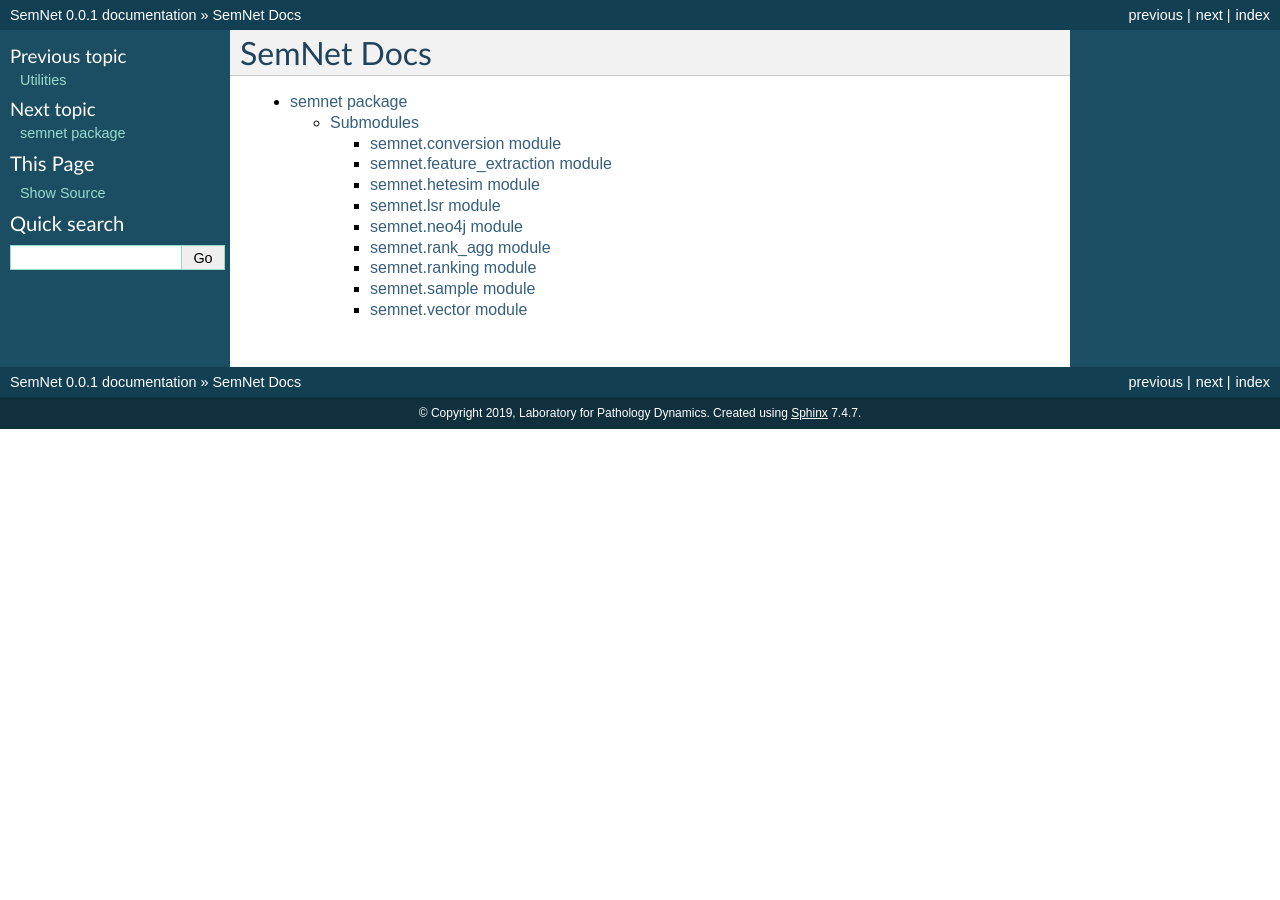
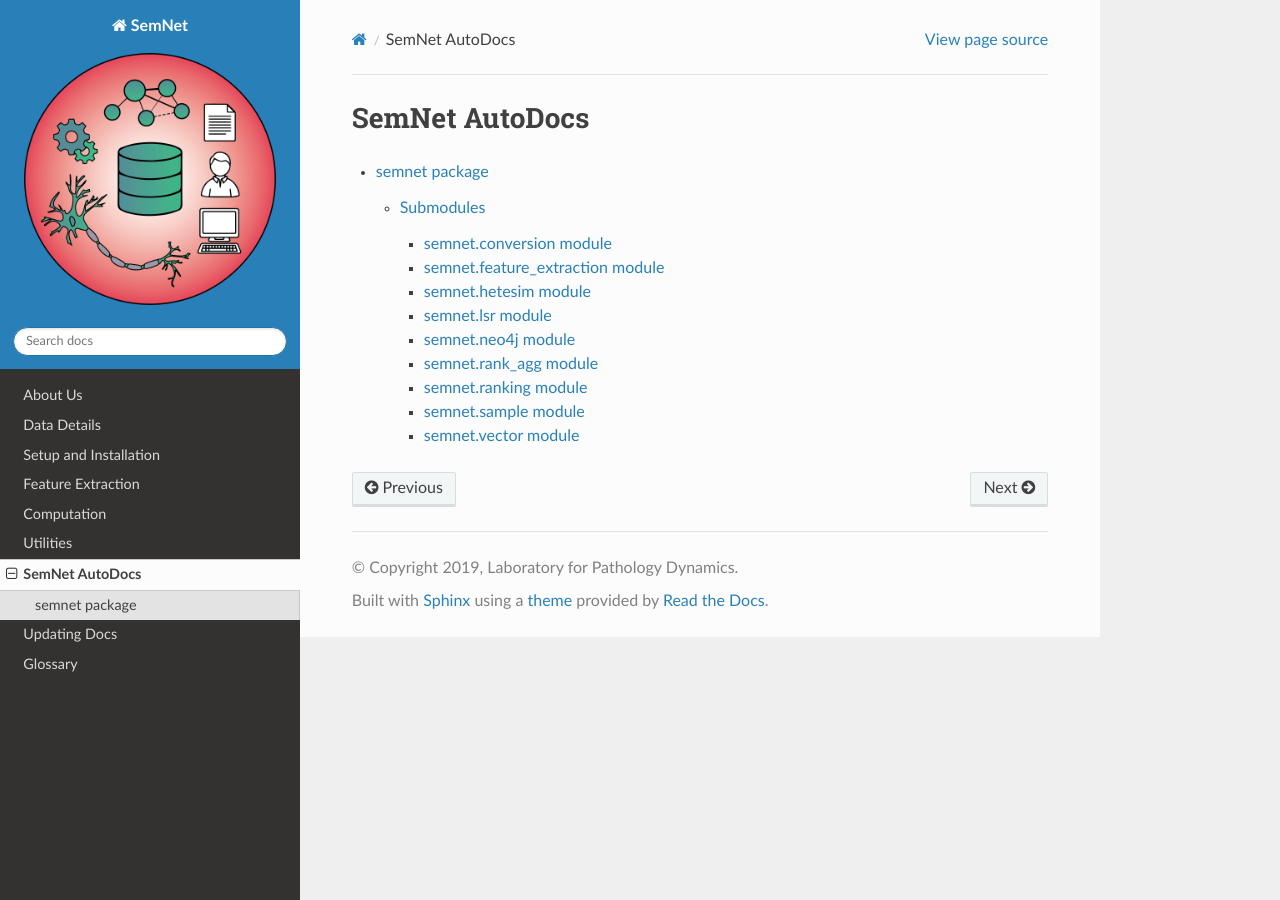
Before and after one commit to sallegri3/semnet-2, a Sphinx documentation site: the page built from docs/source/apidoc/modules.rst, in a window 1280 px wide. Built offline with Sphinx 7.4.7 and the Read the Docs theme 2.0.0, drawn with Linux system fonts in a browser that asks for light colours.

Commit message:
new html theme and adding logos

```diff
--- a/docs/source/apidoc/modules.rst
+++ b/docs/source/apidoc/modules.rst
@@ -1,5 +1,5 @@
-SemNet Docs
-===========
+SemNet AutoDocs
+===============
 
 .. toctree::
    :maxdepth: 4
--- a/docs/source/conf.py
+++ b/docs/source/conf.py
@@ -79,7 +79,7 @@ pygments_style = None
 # a list of builtin themes.
 #
 # html_theme = 'alabaster'
-html_theme = 'default'
+html_theme = 'sphinx_rtd_theme'
 
 # Theme options are theme-specific and customize the look and feel of a theme
 # further.  For a list of options available for each theme, see the
@@ -90,6 +90,8 @@ html_theme = 'default'
 html_theme_options = {
     # 'logo': 'pathology_dynamics.png'
 }
+html_logo = '_static/pathology_dynamics.png'
+html_favicon = '_static/pd_icon.ico'
 
 # Add any paths that contain custom static files (such as style sheets) here,
 # relative to this directory. They are copied after the builtin static files,
```
Also changed, not shown: docs/source/_static/pd_icon.ico (added).
